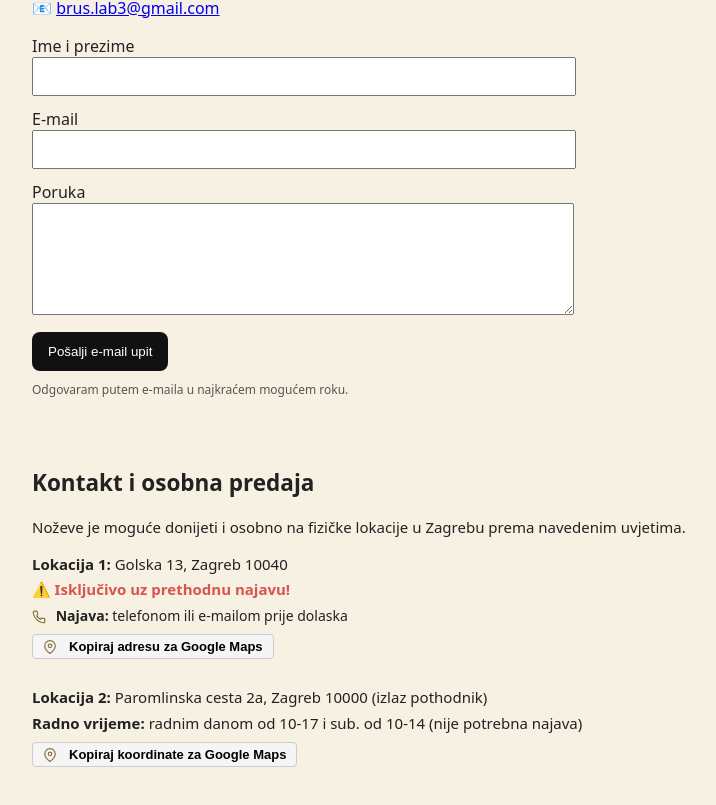
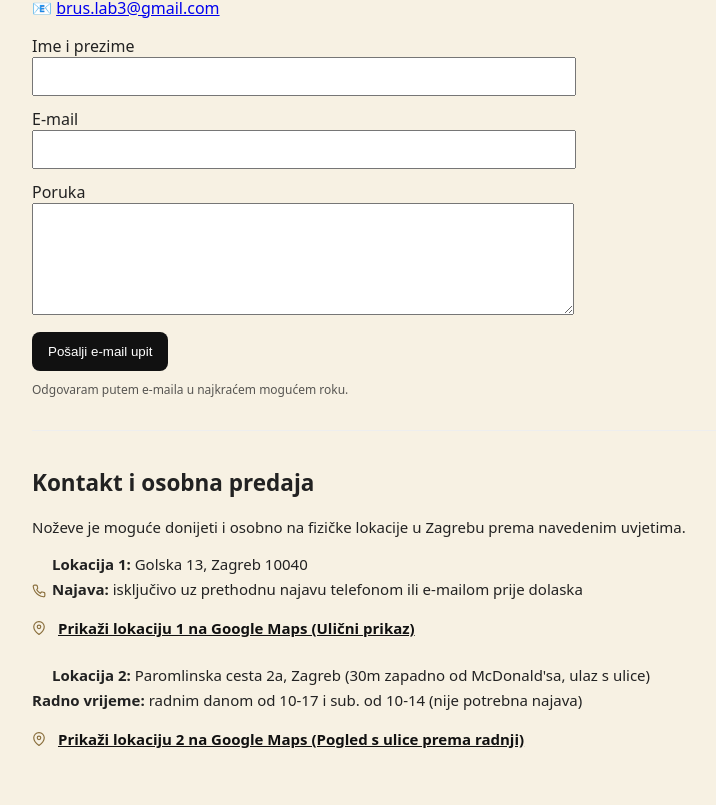
Before and after one commit to Nenad-cmd/ostrenje-nozeva-zagreb, a Next.js app: page / in a window 1280 px wide. Shown: the part 2488-3293 px from the top of the page, without its empty margins (98-814 px from the left). Built offline with nearby package versions, Linux system fonts and the light colour scheme.

Commit message:
Update page.tsx

```diff
--- a/app/page.tsx
+++ b/app/page.tsx
@@ -686,71 +686,59 @@ key={l.id}
             Noževe je moguće donijeti i osobno na fizičke lokacije u Zagrebu prema navedenim uvjetima.
           </p>
 
-  <div style={{ lineHeight: 1.7, marginTop: 12 }}>
-    {/* Prva lokacija */}
-    <div style={{ marginBottom: 24 }}>
+<p style={{ lineHeight: 1.7 }}>
+  <span style={{ display: "inline-block", width: 20 }} />
   <strong>Lokacija 1:</strong> Golska 13, Zagreb 10040
   <br />
-      <span style={{ color: "#d9534f", fontWeight: 600 }}>
-        ⚠️ Isključivo uz prethodnu najavu!
-      </span>
-      <br />
-      <span style={{ fontSize: 14 }}>
-        <PhoneIcon /> <strong>Najava:</strong> telefonom ili e-mailom prije dolaska
-      </span>
-      <br />
-      <button
-        onClick={() => {
-          navigator.clipboard.writeText("Golska 13, Zagreb");
-          alert("Adresa Lokacije 1 je kopirana! Možete je zalijepiti u Google Maps.");
-        }}
+<PhoneIcon />
+<strong>Najava:</strong> isključivo uz prethodnu najavu telefonom ili e-mailom prije dolaska
+</p>
+
+<p style={{ marginTop: 8 }}>
+  <a
+    href="https://google.com"
+    target="_blank"
+    rel="noopener noreferrer"
     style={{
-          marginTop: 6,
-          padding: "4px 10px",
-          fontSize: 13,
+      textDecoration: "underline",
+      color: "#111",
       fontWeight: 600,
-          backgroundColor: "#f5f5f5",
-          border: "1px solid #ccc",
-          borderRadius: 4,
-          cursor: "pointer",
       display: "inline-flex",
       alignItems: "center",
-          gap: 6
+      gap: 6,
     }}
   >
-        <LocationIcon /> Kopiraj adresu za Google Maps
-      </button>
-    </div>
+    <LocationIcon />
+    Prikaži lokaciju 1 na Google Maps (Ulični prikaz)
+  </a>
+</p>
 
-    {/* Druga lokacija */}
-    <div style={{ marginBottom: 16 }}>
-      <strong>Lokacija 2:</strong> Paromlinska cesta 2a, Zagreb 10000 (izlaz pothodnik)
+<p style={{ lineHeight: 1.7, marginTop: 24 }}>
+  <span style={{ display: "inline-block", width: 20 }} />
+  <strong>Lokacija 2:</strong> Paromlinska cesta 2a, Zagreb (30m zapadno od McDonald'sa, ulaz s ulice)
   <br />
-      <span><strong>Radno vrijeme:</strong> radnim danom od 10-17 i sub. od 10-14 (nije potrebna najava)</span>
-      <br />
-      <button
-        onClick={() => {
-          navigator.clipboard.writeText("45.80276, 15.97802");
-          alert("Koordinate Lokacije 2 su kopirane! Možete ih zalijepiti u Google Maps.");
-        }}
+  <strong>Radno vrijeme:</strong> radnim danom od 10-17 i sub. od 10-14 (nije potrebna najava)
+</p>
+
+<p style={{ marginTop: 8 }}>
+  <a
+    href="https://google.com"
+    target="_blank"
+    rel="noopener noreferrer"
     style={{
-          marginTop: 6,
-          padding: "4px 10px",
-          fontSize: 13,
+      textDecoration: "underline",
+      color: "#111",
       fontWeight: 600,
-          backgroundColor: "#f5f5f5",
-          border: "1px solid #ccc",
-          borderRadius: 4,
-          cursor: "pointer",
       display: "inline-flex",
       alignItems: "center",
-          gap: 6
+      gap: 6,
     }}
   >
-        <LocationIcon /> Kopiraj koordinate za Google Maps
-      </button>
-    </div>
-  </div>
+    <LocationIcon />
+    Prikaži lokaciju 2 na Google Maps (Pogled s ulice prema radnji)
+  </a>
+</p>
+
         </section>
 
       </main>
```
Lines whose indentation alone changed are shown as unchanged.
